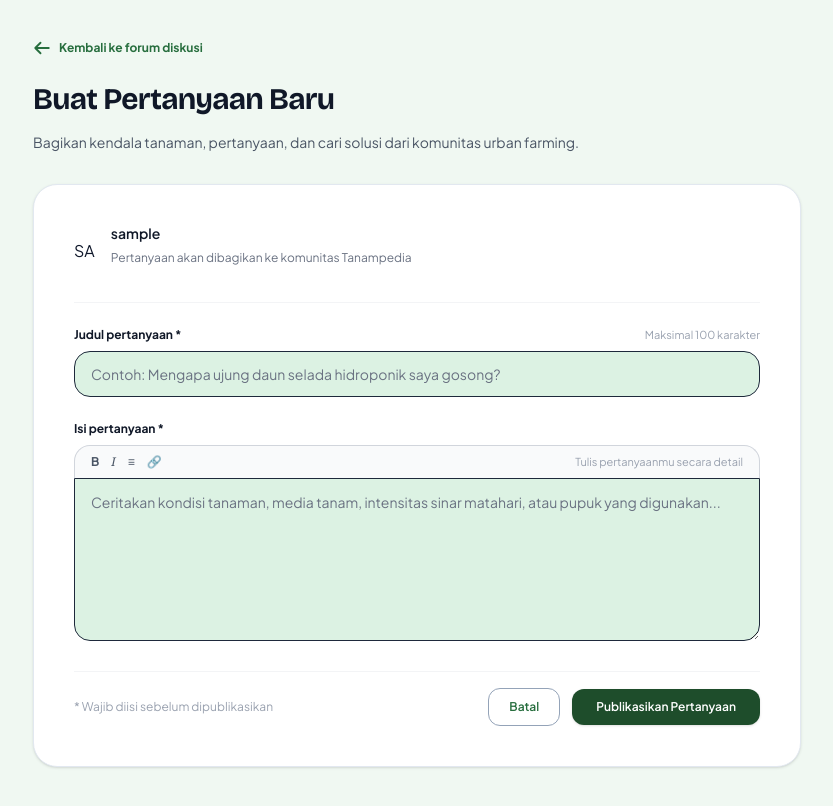
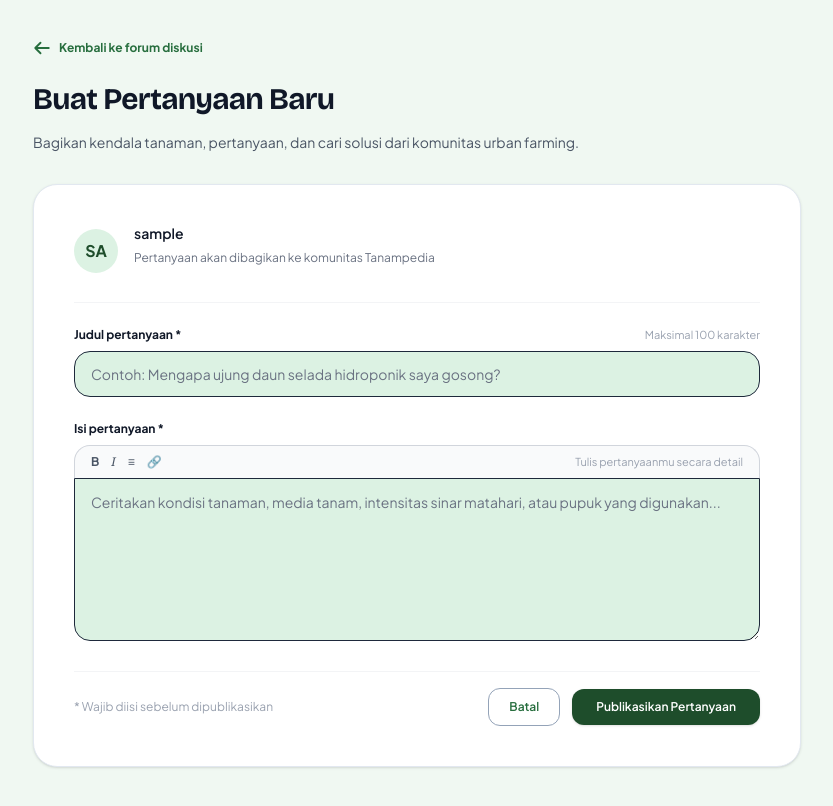
Before and after one commit to PBP-Kelompok-F11/tanampedia, a Django app: page /forum/ask/ in a window 1280 px wide. Shown: the part 127-933 px from the top of the page, without its empty margins (223-1056 px from the left). Run offline with Django 5.2, Linux system fonts and the light colour scheme; the visitor is signed in with stand-in values (Sample User, id 1); style sheets or scripts are compiled from the project's sources; some libraries are stand-ins or nearby versions.

Commit message:
Fix: fix old avatar_profile class and stray endif in question_detail

```diff
--- a/templates/forum/create_question.html
+++ b/templates/forum/create_question.html
@@ -20,9 +20,9 @@
         <div class="bg-white rounded-[24px] p-6 sm:p-10 shadow-sm border border-[#E2E8F0]">
             <div class="flex items-center gap-4 pb-6 border-b border-gray-100 mb-6">
                 {% if user.profile.profile_picture_url %}
-                <img src="{{ user.profile.profile_picture_url }}" alt="" class="avatar-circle">
+                <img src="{{ user.profile.profile_picture_url }}" alt="" class="w-11 h-11 min-w-[44px] rounded-full object-cover">
                 {% else %}
-                <div class="avatar-circle">
+                <div class="w-11 h-11 min-w-[44px] bg-[#DCF2E3] text-[#1E4D2B] rounded-full flex items-center justify-center font-bold">
                     {{ user.profile.display_name_or_username|default:user.username|slice:":2"|upper }}
                 </div>
                 {% endif %}
--- a/templates/forum/question_detail.html
+++ b/templates/forum/question_detail.html
@@ -122,7 +122,6 @@
                                         <div class="w-8 h-8 min-w-[32px] rounded-full bg-[#DCF2E3] text-[#1E4D2B] font-bold text-xs flex items-center justify-center mr-3 shrink-0">
                                             {{ answer.author.profile.display_name_or_username|default:answer.author.username|slice:":2"|upper }}
                                         </div>
-                                        {% endif %}
                                         <div>
                                             <p class="font-bold text-xs text-gray-900 leading-tight">
                                                 {{ answer.author.profile.display_name_or_username|default:answer.author.username }}
```
